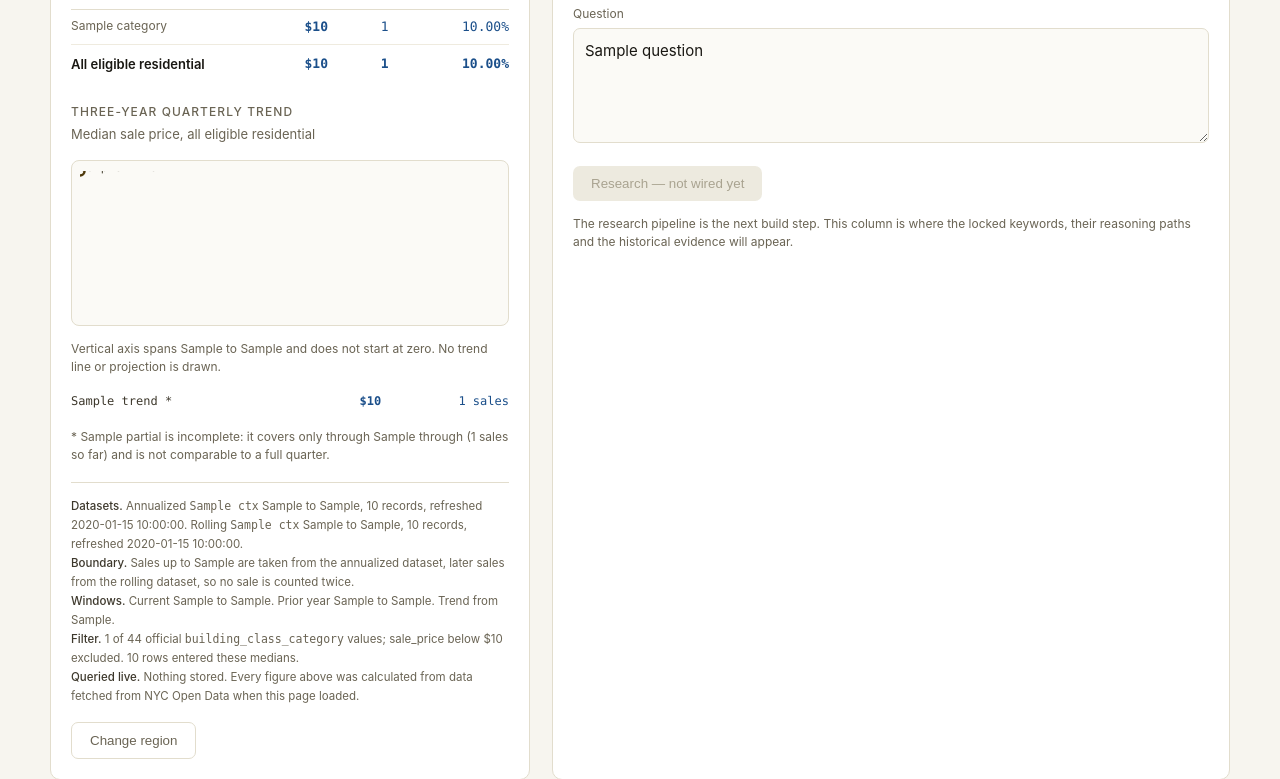
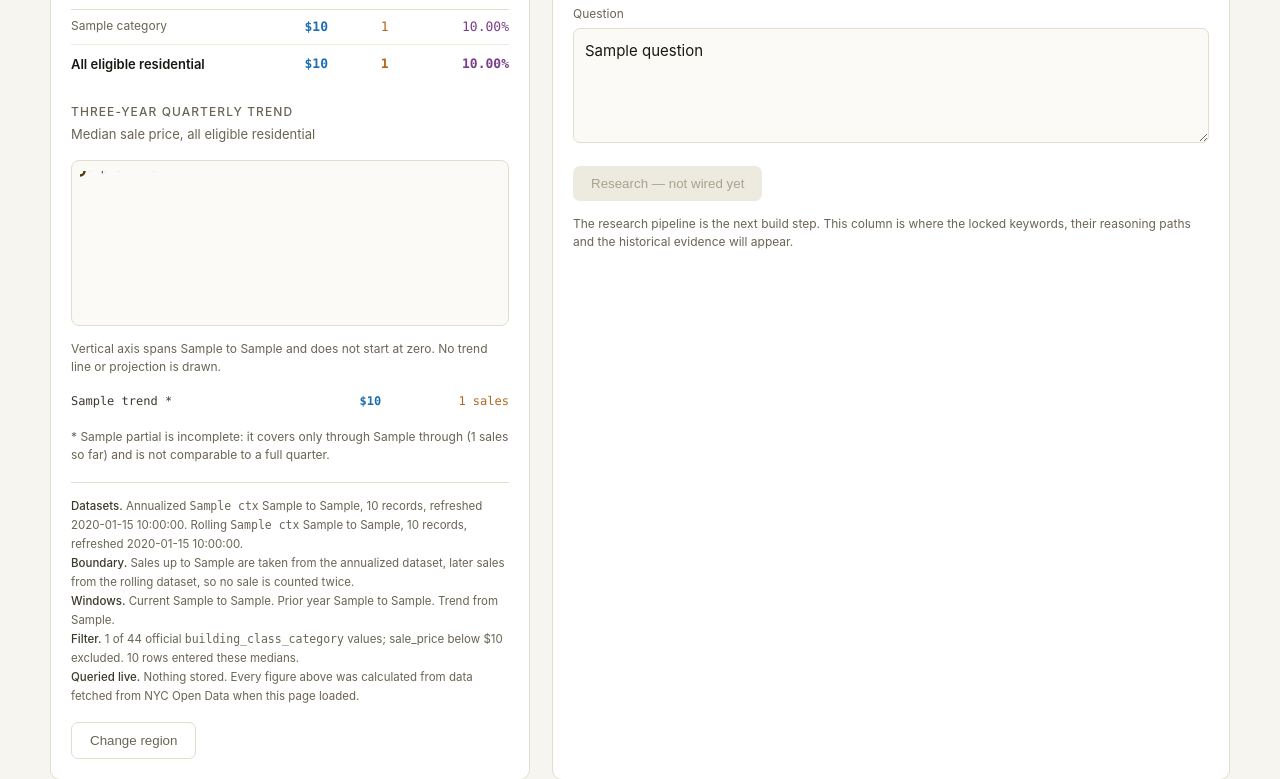
Before and after one commit to codebyyes/before-you-buy-nyc, a Flask app: template templates/index.html in a window 1280 px wide. Shown: the part 261-1040 px from the top of the page. Run offline with Flask 3, Linux system fonts and the light colour scheme; the template is opened without the code that fills it: most values are stand-ins (such as "Sample title", 1, 10 or a date in 2020).

Commit message:
One colour per kind of figure, checked rather than eyeballed
Median blue, transaction count burnt orange, year-on-year change purple.
The hue says which measure a number is, never which way it moved:
-3.63% and +17.07% are the same purple, and the token comment says not
to split a column by sign.

Change is purple rather than orange because a warm hue beside a negative
number reads as a warning, which smuggles the verdict back in.

Ran the dataviz palette validator instead of trusting my eyes, which was
worth doing: the first candidate put blue beside teal at ΔE 13.6 in
normal vision, below the legibility floor, and I could not see it. The
shipped set is ΔE 21.5 protan / 15.0 tritan / 22.8 normal, all checks
passing. 802 asked for this partly because readers' eyesight varies, so
measuring it was the only honest way to answer.

Co-Authored-By: Claude Opus 5 <noreply@anthropic.com>
Claude-Session: https://claude.ai/code/session_01KdqDVHVAF9Y7EYpY8Xuwbh

```diff
--- a/templates/index.html
+++ b/templates/index.html
@@ -15,11 +15,15 @@
      look at the line instead of sliding past it. */
   --chart-bg:#fbfaf6; --chart-grid:#e8e2d1; --chart-line:#4f3a0c;
   --chart-axis:#4a4536;
-  /* One colour for every figure, whichever way it moved. Section 6 forbids
-     colour that encodes direction; it does not forbid colour. Making +17%
-     and -3.6% the same blue is what keeps this emphasis and not a verdict.
-     Never give the change column its own hue. */
-  --figure:#1b4f8a;
+  /* One colour per KIND of figure, never per direction. Section 6 forbids
+     colour that encodes direction, not colour itself: +17.07% and -3.63%
+     are the same purple, so the hue says "this is a year-on-year change"
+     and never "this is good news". Do not split a column by sign.
+     Change is purple rather than orange because a warm hue beside a
+     negative number reads as a warning, which is a verdict again.
+     Validated with the dataviz palette checker (light mode): worst
+     adjacent pair ΔE 21.5 protan / 15.0 tritan / 22.8 normal vision. */
+  --fig-median:#1f6fb2; --fig-count:#b4661f; --fig-change:#7a3f8a;
 }
 body{background:var(--bg);color:var(--ink);
   font:15px/1.55 ui-sans-serif,-apple-system,"Helvetica Neue",sans-serif;
@@ -55,10 +59,13 @@ th{text-align:left;font-size:11px;letter-spacing:.07em;text-transform:uppercase;
   color:var(--mute);font-weight:500;padding:0 0 7px;border-bottom:1px solid var(--line)}
 td{padding:7px 0;border-bottom:1px solid var(--rule);font-size:13px}
 td.num,th.num{text-align:right;padding-left:16px;white-space:nowrap}
-td.num{color:var(--figure)}
-td.num.lead{font-weight:600}
+td.num{color:var(--fig-count)}
+td.num.lead{color:var(--fig-median);font-weight:600}
+td.num.chg{color:var(--fig-change)}
 tr.total td{border-bottom:0;border-top:1px solid var(--line);font-weight:600;padding-top:9px}
-tr.total td.num{color:var(--figure)}
+tr.total td.num{color:var(--fig-count)}
+tr.total td.num.lead{color:var(--fig-median)}
+tr.total td.num.chg{color:var(--fig-change)}
 .cat{color:var(--mute);font-size:12px}
 .chart{margin-top:10px;background:var(--chart-bg);border:1px solid var(--line);
   border-radius:8px;padding:10px 8px 4px}
@@ -75,8 +82,8 @@ tr.total td.num{color:var(--figure)}
 .qt{width:100%;border-collapse:collapse;margin-top:12px}
 .qt td{padding:4px 0;border-bottom:1px solid var(--rule);font-size:12px;color:var(--mute)}
 .qt td.q{color:#3d382c}
-.qt td.num{color:var(--figure)}
-.qt td.num.lead{font-weight:600}
+.qt td.num{color:var(--fig-count)}
+.qt td.num.lead{color:var(--fig-median);font-weight:600}
 .qt tr:last-child td{border-bottom:0}
 .note{color:var(--mute);font-size:12px;margin-top:14px;line-height:1.5}
 .prov{margin-top:18px;padding-top:14px;border-top:1px solid var(--line);
@@ -120,14 +127,14 @@ tr.total td.num{color:var(--figure)}
       <td class="cat">{{ c.category }}</td>
       <td class="num lead fixed">{{ c.median|money }}</td>
       <td class="num fixed">{{ c.count|num }}</td>
-      <td class="num fixed">{{ c.change|signed }}</td>
+      <td class="num chg fixed">{{ c.change|signed }}</td>
     </tr>
     {% endfor %}
     <tr class="total">
       <td>All eligible residential</td>
       <td class="num lead fixed">{{ ctx.all_median|money }}</td>
       <td class="num fixed">{{ ctx.all_count|num }}</td>
-      <td class="num fixed">{{ ctx.all_change|signed }}</td>
+      <td class="num chg fixed">{{ ctx.all_change|signed }}</td>
     </tr>
   </table>
 
```
